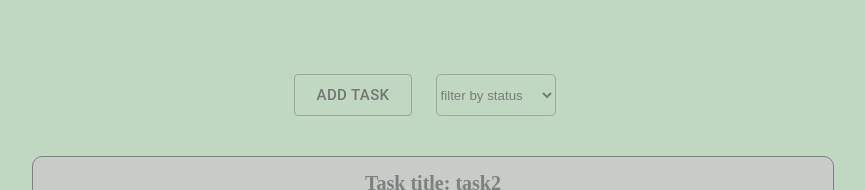
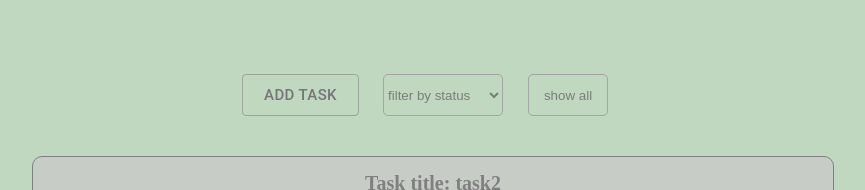
Before and after one commit to zerofille/to_do_vol.2, a React (Create React App) app: page /#/mytodos in a window 1280 px wide. Shown: the top 190 px of the page, without its empty margins (227-1092 px from the left). Built offline with nearby package versions, Linux system fonts and the light colour scheme; data requests are answered from the project's data file; the HTML template or start-up script is replaced by a standard one.

Commit message:
Add button

```diff
--- a/src/Pages/TaskPage/TaskPage.sass
+++ b/src/Pages/TaskPage/TaskPage.sass
@@ -11,15 +11,17 @@
 .btnSelWrap
   display: flex
   flex-direction: row
-  justify-content: center
   align-items: center
-select
+select, .showBtn
   background-color: inherit
   width: 120px
   height: 42.25px
   border: 1px solid #a4a4a4
   border-radius: 5px
   color: #7A7C7A
+.showBtn
+  width: 80px
+  margin-left: 25px
 
 body
   background-color: #C0D8C0
--- a/src/Pages/TaskPage/TasksPage.tsx
+++ b/src/Pages/TaskPage/TasksPage.tsx
@@ -8,7 +8,7 @@ import { createTheme, ThemeProvider } from '@mui/material/styles'
 import { grey } from '@mui/material/colors';
 import { ToastContainer } from 'react-toastify';
 import { useAppDispatch } from '../../app/hooks';
-import { getFilteredTasks } from '../../app/taskSlice';
+import { getFilteredTasks, getTask } from '../../app/taskSlice';
 import { TaskStatus } from '../../utils/enums';
 
 function TasksPage() {
@@ -20,21 +20,28 @@ function TasksPage() {
       },
     },
   });
+  const clickHandler = () => {
+    dispatch(getTask())
+  }
+  const changeHandler = (e:React.FormEvent<HTMLSelectElement>) => {
+    dispatch(getFilteredTasks(e.currentTarget.value))
+  }
   return (
     <div className="wrapper">
       <ToastContainer autoClose={1500}/>
-      <div className='btnSelWrap'>
+      <div className="btnSelWrap">
         <Link className="link" href="/" underline="none">
           <ThemeProvider theme={theme}>
             <Button sx={{margin: 3}} size="large" variant="outlined">{'ADD TASK'}</Button>
           </ThemeProvider>
         </Link>
-      <select  onChange={(e)=>dispatch(getFilteredTasks(e.currentTarget.value))}>
-        <option >filter by status</option>
+        <select onChange={changeHandler}>
+          <option>filter by status</option>
           <option value={TaskStatus.Planned}>{TaskStatus.Planned}</option>
           <option value={TaskStatus.InProgress}>{TaskStatus.InProgress}</option>
           <option value={TaskStatus.Done}>{TaskStatus.Done}</option>
         </select>
+        <button className="showBtn" onClick={clickHandler}>show all</button>
       </div>
       <TasksList/>
     </div>
--- a/src/api/index.ts
+++ b/src/api/index.ts
@@ -29,7 +29,7 @@ export const getTasks = async () => {
   return await httpClient.get('/tasks?_sort=id&_order=desc');
 };
 
-export const getFilteredTasks = async (filter:any)=>{
+export const getFilteredTasks = async (filter:string)=>{
   return await httpClient.get(`/tasks?task_status=${filter}`);
 }
 
--- a/src/app/taskSlice.ts
+++ b/src/app/taskSlice.ts
@@ -20,15 +20,16 @@ interface IData2 {
 
 export const getTask = createAsyncThunk(
   'task/getTask',
-  async () => {
+  async function Test(){
     const response = await API.getTasks()
     return response.data
 
   }
+
 )
 export const getFilteredTasks = createAsyncThunk(
   'task/getFilteredTasks',
-  async (filter:any) => {
+  async (filter:string) => {
     const response = await API.getFilteredTasks(filter)
     return response.data
 
@@ -63,6 +64,7 @@ const taskSlice = createSlice({
     builder.addCase(getTask.fulfilled, (state, action) => {
       state.isLoading = false;
       state.data = action.payload;
+
     });
     builder.addCase(getFilteredTasks.fulfilled, (state, action) => {
       state.isLoading = false;
```
Lines whose indentation alone changed are shown as unchanged.
